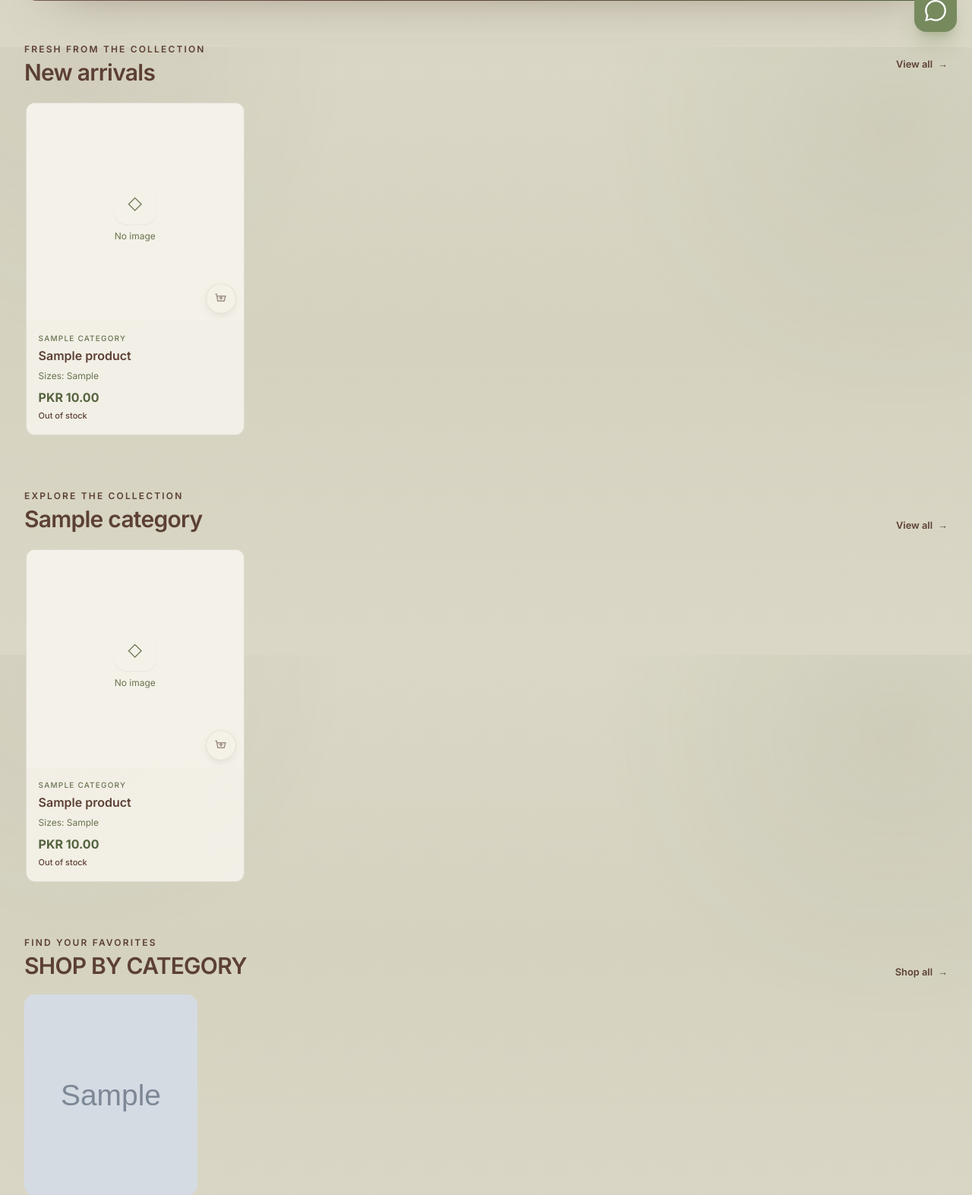
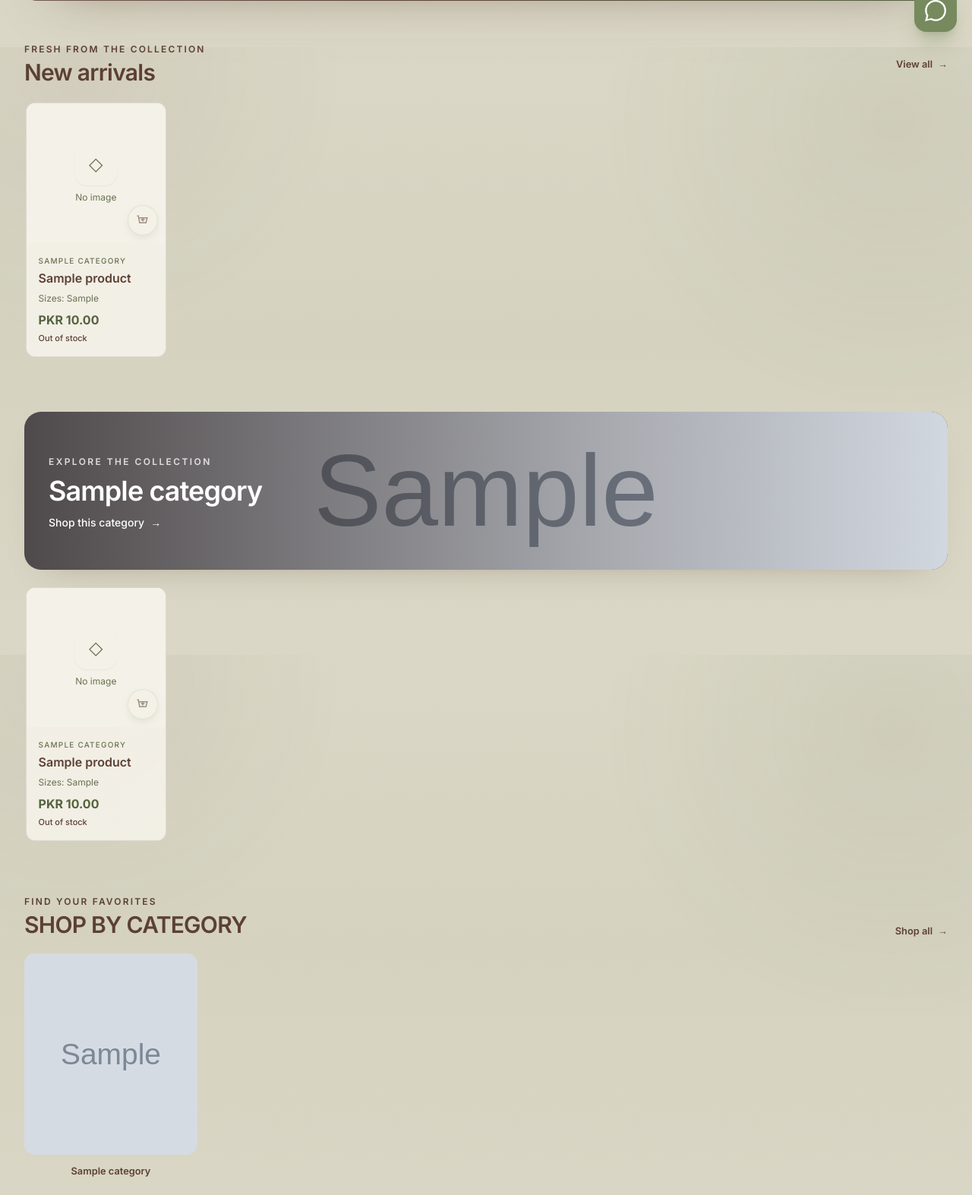
Before and after one commit to officermdm-spec/UMII, a Django app: page / in a window 1280 px wide. Shown: the part 738-2311 px from the top of the page at 76% size. Run offline with Django 5.2, Linux system fonts and the light colour scheme; tables that the repository leaves empty hold one stand-in row (values such as "Sample post"); grey boxes marked "Sample" are stand-in pictures; parts of the project's set-up code (start-up, migrations or seed data) failed here and were passed over; some libraries are stand-ins or nearby versions.

Commit message:
working frontend module

```diff
--- a/apps/products/views.py
+++ b/apps/products/views.py
@@ -379,11 +379,13 @@ class StoreHomeView(ListView):
                 "product_offers",
                 "variants__inventories",
             )
-            .order_by("-created_at")[:4]
+            .order_by("-created_at")[:6]
         )
         context["category_sections"] = Category.objects.filter(
-            is_active=True
-        ).prefetch_related(
+            is_active=True,
+            products__is_active=True,
+            products__variant_parent__isnull=True,
+        ).distinct().prefetch_related(
             Prefetch(
                 "products",
                 queryset=category_products,
@@ -391,8 +393,11 @@ class StoreHomeView(ListView):
             )
         )
         context["shop_categories"] = Category.objects.filter(
-            is_active=True, parent__isnull=True
-        ).order_by("name")
+            is_active=True,
+            parent__isnull=True,
+            products__is_active=True,
+            products__variant_parent__isnull=True,
+        ).distinct().order_by("name")
         now = timezone.now()
         context["featured_offer"] = (
             ProductOffer.objects.filter(
@@ -519,7 +524,18 @@ class StoreProductListView(ListView):
 
     def get_context_data(self, **kwargs):
         context = super().get_context_data(**kwargs)
-        context["categories"] = Category.objects.filter(is_active=True)
+        context["categories"] = (
+            Category.objects.filter(is_active=True)
+            .filter(
+                Q(products__is_active=True, products__variant_parent__isnull=True)
+                | Q(
+                    children__is_active=True,
+                    children__products__is_active=True,
+                    children__products__variant_parent__isnull=True,
+                )
+            )
+            .distinct()
+        )
         context["current_category"] = self.request.GET.get("category", "")
         context["q"] = self.request.GET.get("q", "")
         context["sort"] = self.request.GET.get("sort", "newest")
--- a/config/context_processors.py
+++ b/config/context_processors.py
@@ -1,4 +1,5 @@
 from django.conf import settings
+from django.db.models import Q
 
 from apps.accounts.permissions import can_write, is_read_only_staff, nav_modules_for_user
 from apps.categories.models import Category
@@ -8,7 +9,19 @@ from apps.orders.cart import cart_summary
 def storefront(request):
     whatsapp = "".join(ch for ch in str(settings.WHATSAPP_NUMBER) if ch.isdigit())
     summary = cart_summary(request)
-    categories = Category.objects.filter(is_active=True, parent__isnull=True).order_by("name")
+    categories = (
+        Category.objects.filter(is_active=True, parent__isnull=True)
+        .filter(
+            Q(products__is_active=True, products__variant_parent__isnull=True)
+            | Q(
+                children__is_active=True,
+                children__products__is_active=True,
+                children__products__variant_parent__isnull=True,
+            )
+        )
+        .distinct()
+        .order_by("name")
+    )
     return {
         "whatsapp_number": whatsapp,
         "support_email": settings.SUPPORT_EMAIL,
--- a/static/css/app.css
+++ b/static/css/app.css
@@ -553,6 +553,10 @@ input[type="checkbox"] { margin-right: 0.35rem; }
   .store-category-tiles { grid-template-columns: repeat(5, minmax(0, 1fr)); gap: 1.2rem; }
 }
 
+@media (min-width: 1280px) {
+  .store-product-rail { grid-auto-columns: minmax(0, calc((100% - 6.25rem) / 6)); }
+}
+
 .site-footer {
   color: #f5f2ea;
   background:
--- a/templates/store/home.html
+++ b/templates/store/home.html
@@ -84,25 +84,26 @@
 
 {% for cat in category_sections %}
 <section class="category-showcase mt-14">
-  <div class="flex items-end justify-between gap-3">
-    <div>
-      <p class="text-xs font-semibold uppercase tracking-[0.18em] text-brand-600">Explore the collection</p>
-      <h2 class="mt-1 text-2xl font-semibold tracking-tight sm:text-3xl">{{ cat.name }}</h2>
-    </div>
-    <a href="{% url 'store:category' cat.slug %}" class="collection-link">View all <span aria-hidden="true">→</span></a>
+  <div class="category-banner">
+    <a href="{% url 'store:category' cat.slug %}" class="category-banner-link">
+      {% if cat.image %}
+        <img src="{{ cat.image.url }}" alt="{{ cat.name }}" class="category-banner-image">
+      {% else %}
+        <span class="category-banner-placeholder" aria-hidden="true">{{ cat.name|first }}</span>
+      {% endif %}
+      <span class="category-banner-shade"></span>
+      <span class="category-banner-copy">
+        <span class="text-xs font-semibold uppercase tracking-[0.2em] text-white/80">Explore the collection</span>
+        <span class="mt-2 block text-3xl font-semibold tracking-tight text-white sm:text-4xl">{{ cat.name }}</span>
+        <span class="mt-3 inline-flex items-center gap-2 text-sm font-medium text-white">Shop this category <span aria-hidden="true">→</span></span>
+      </span>
+    </a>
   </div>
   <div class="store-product-rail mt-5">
     {% for product in cat.home_products %}
       {% include "components/product_card.html" %}
-    {% empty %}
-      <p class="text-sm text-slate-500">No products in this category yet.</p>
     {% endfor %}
   </div>
-</section>
-{% empty %}
-<section class="mt-14">
-  <h2 class="text-2xl font-semibold tracking-tight">Shop by category</h2>
-  <p class="mt-3 text-slate-500">Categories will appear after they are added.</p>
 </section>
 {% endfor %}
 
```
Also changed, not shown: apps/promotions/tests.py (+55 -0 lines).
